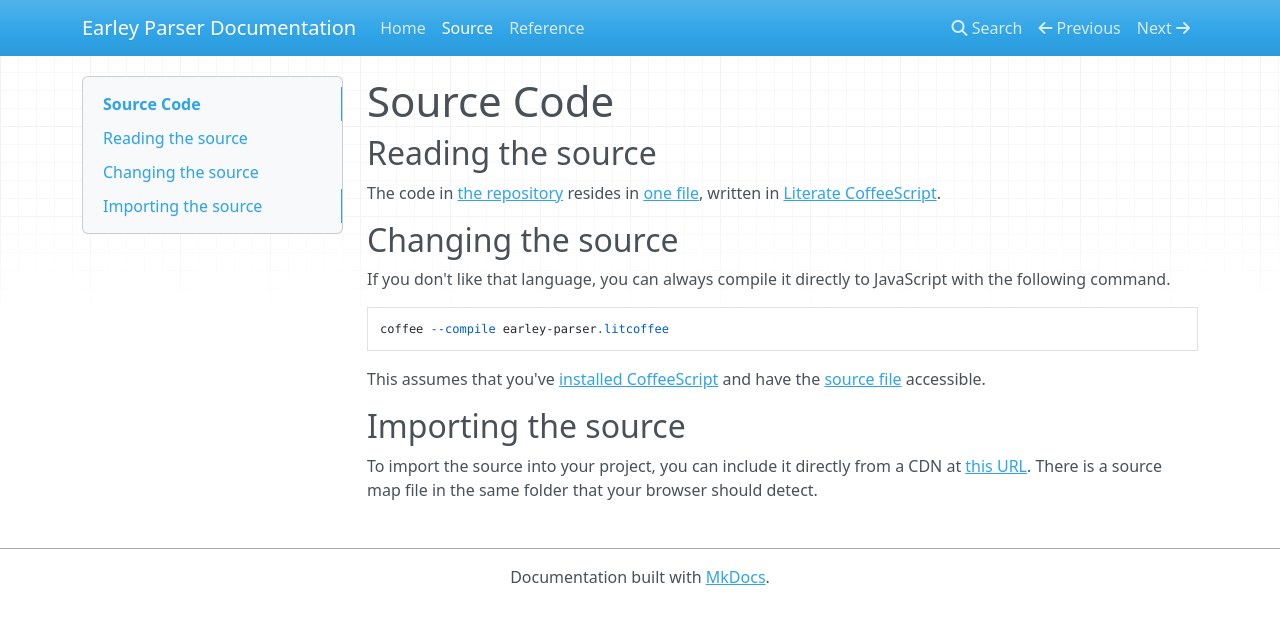
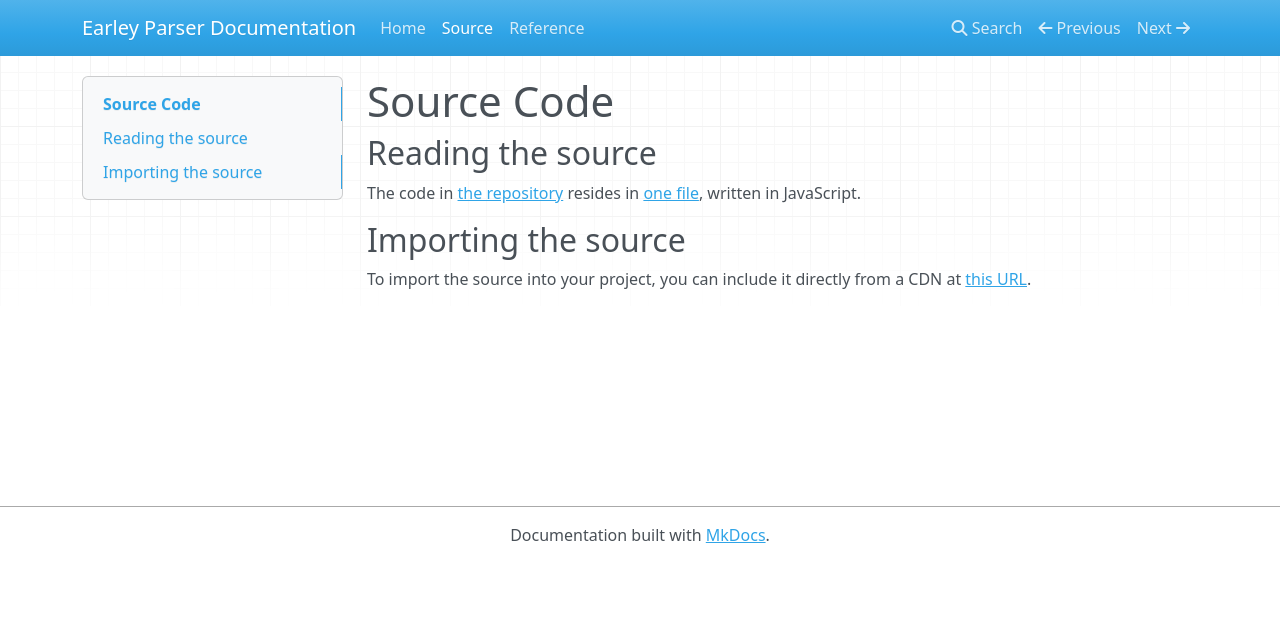
Before and after one commit to lurchmath/earley-parser, an MkDocs documentation site: the page built from docs/source-code.md, in a window 1280 px wide. Shown: the top 624 px of the page. Built offline with MkDocs 1.6.1, drawn with Linux system fonts in a browser that asks for light colours; nearby versions of some CDN libraries.

Commit message:
Update source code docs

````diff
--- a/docs/source-code.md
+++ b/docs/source-code.md
@@ -5,26 +5,11 @@
 
 The code in [the repository](https://github.com/lurchmath/earley-parser)
 resides in [one
-file](https://github.com/lurchmath/earley-parser/blob/master/earley-parser.litcoffee),
-written in [Literate CoffeeScript](http://coffeescript.org/#literate).
-
-## Changing the source
-
-If you don't like that language, you can always compile it directly to
-JavaScript with the following command.
-
-```
-coffee --compile earley-parser.litcoffee
-```
-
-This assumes that you've [installed
-CoffeeScript](http://coffeescript.org/#installation) and have the [source
-file](https://github.com/lurchmath/earley-parser/blob/master/earley-parser.litcoffee)
-accessible.
+file](https://github.com/lurchmath/earley-parser/blob/master/earley-parser.js),
+written in JavaScript.
 
 ## Importing the source
 
 To import the source into your project, you can include it directly from a
 CDN at [this
-URL](https://cdn.jsdelivr.net/npm/earley-parser@1/earley-parser.js). There is a
-source map file in the same folder that your browser should detect.
+URL](https://cdn.jsdelivr.net/npm/earley-parser@1/earley-parser.js).
````
Also changed, not shown: docs/api-reference.md (+5 -22 lines).
